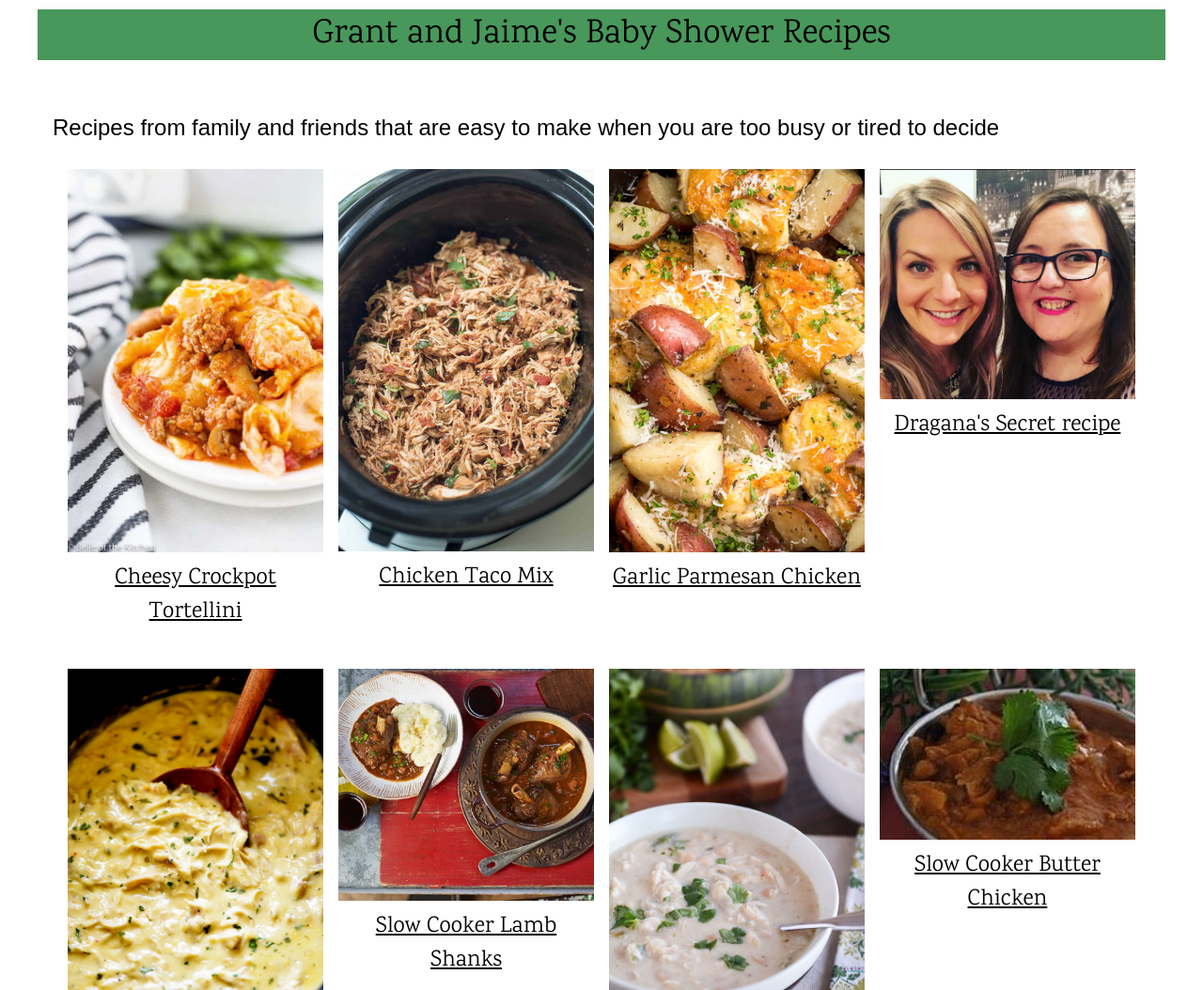
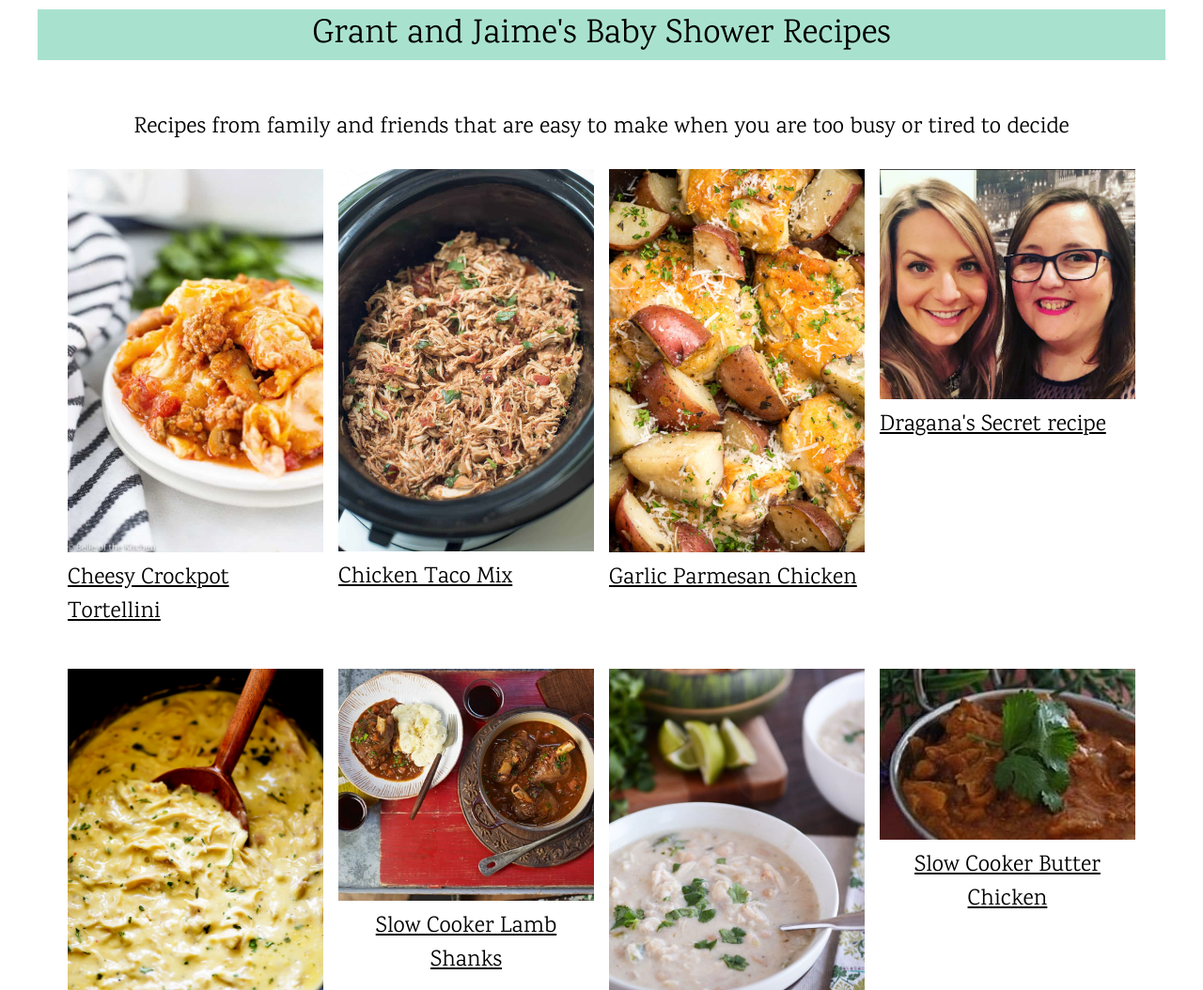
Before and after one commit to GrantShell/Jaime-Grant_BabyShower, a plain HTML site: page index.html in a window 1280 px wide. Shown: the top 1054 px of the page at 94% size. Drawn offline with nearby package versions, Linux system fonts and the light colour scheme.

Commit message:
color change and font

```diff
--- a/index.html
+++ b/index.html
@@ -52,7 +52,7 @@
         <!-- <div class="w3-right w3-padding-16">Mail</div> -->
         <div
           class="w3-center w3-padding-10"
-          style="background-color: rgb(72, 151, 91); font: bolder"
+          style="background-color: rgb(168, 226, 207); font: bolder"
         >
           <h1>Grant and Jaime's Baby Shower Recipes</h1>
         </div>
@@ -64,12 +64,15 @@
       class="w3-main w3-content w3-padding"
       style="max-width: 1200px; margin-top: 100px"
     >
-      <h3 class="intro">
+      <h3 class="w3-center w3-padding-10; font:bolder">
         Recipes from family and friends that are easy to make when you are too
         busy or tired to decide
       </h3>
       <!-- First Photo Grid-->
-      <div class="w3-row-padding w3-padding-16 w3-center" id="food">
+      <div
+        class="w3-row-padding w3-padding-16 w3-center; font:bolder"
+        id="food"
+      >
         <div class="w3-quarter">
           <img
             src="assets/images/cheesy-tortellini.jpeg"
```
